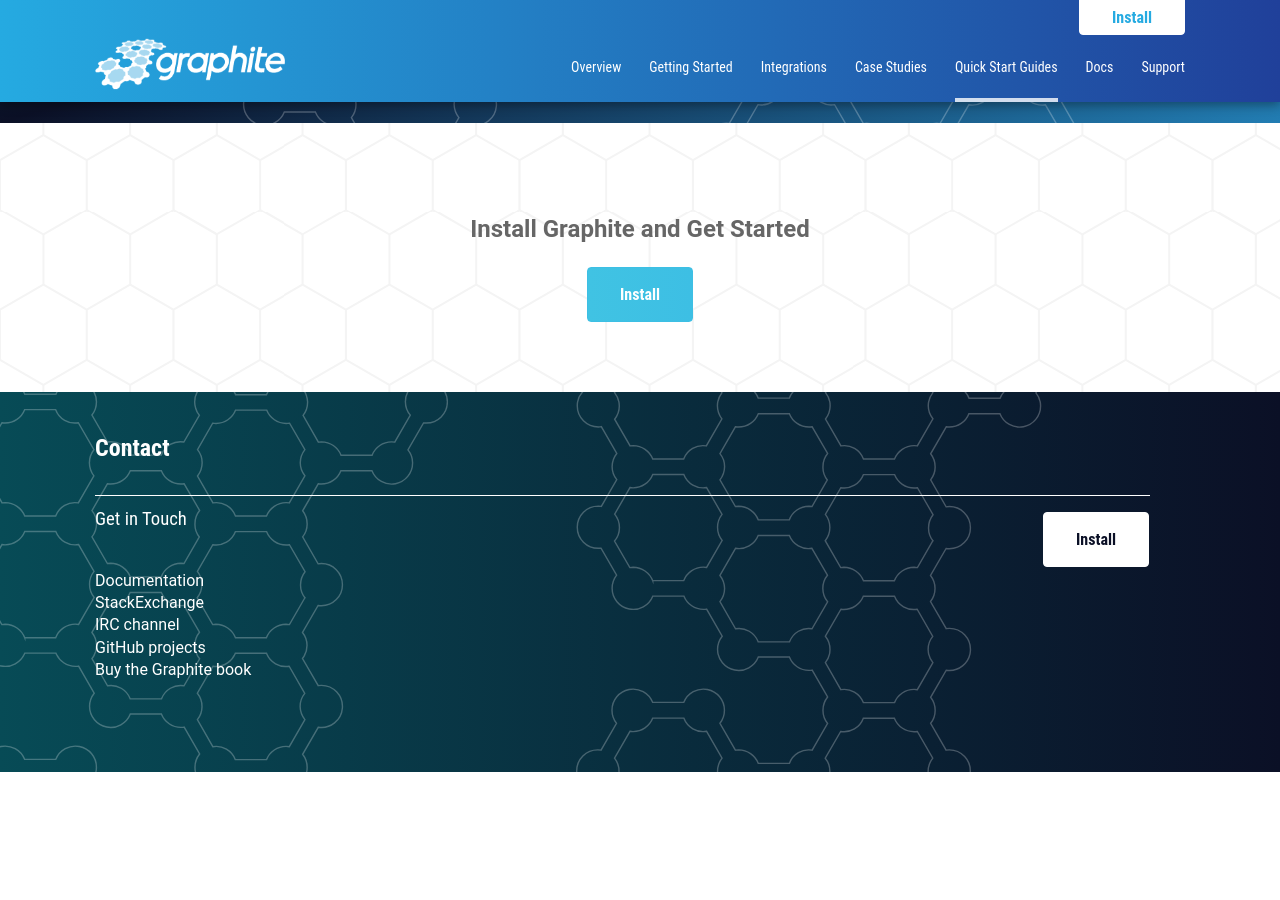
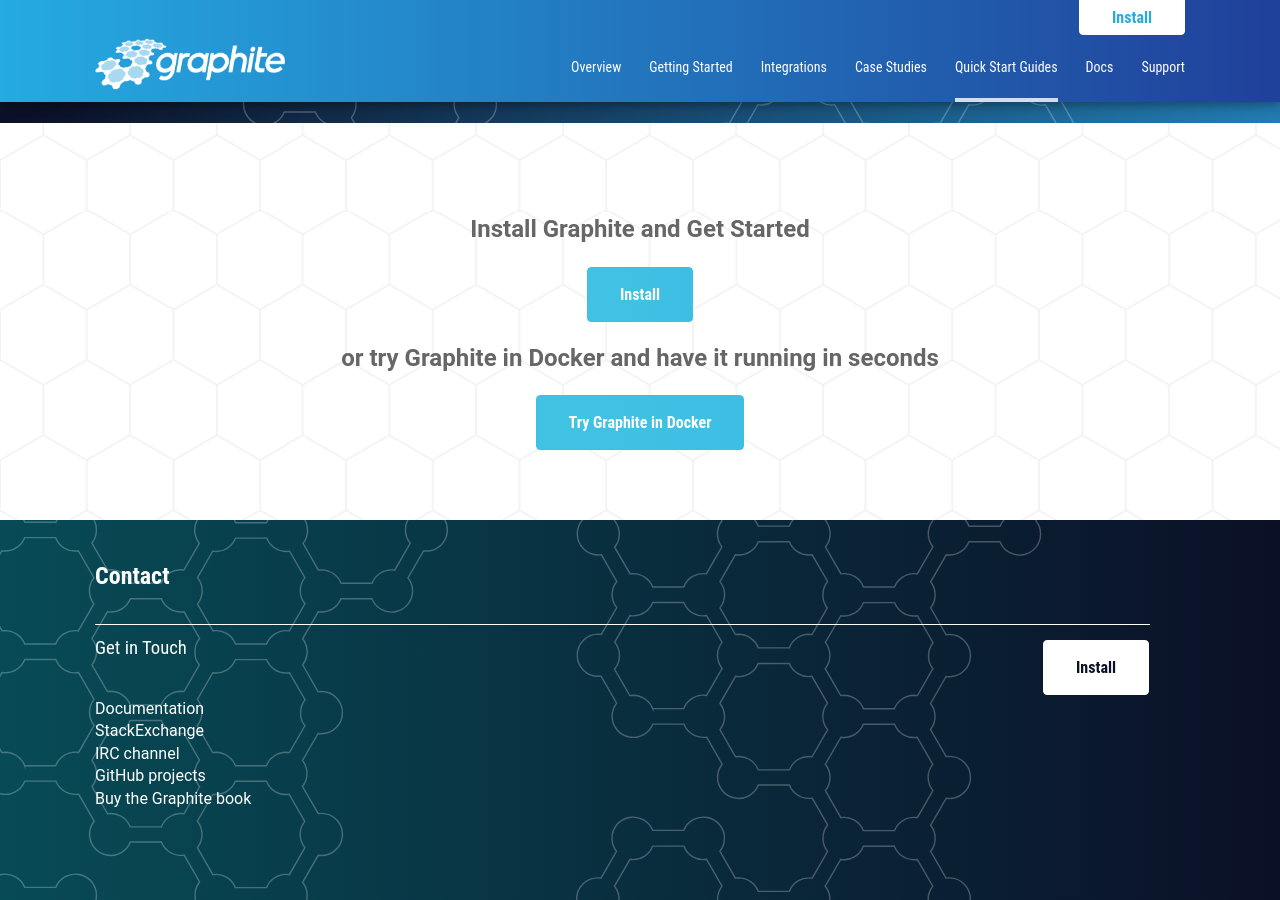
Before and after one commit to graphite-project/graphite-project.github.io, a Jekyll site: the page built from quick-start-guides/index.html, in a window 1280 px wide and 900 px high, scrolled down 616 px. Built offline with Jekyll 4.4.1, drawn with Linux system fonts in a browser that asks for light colours; nearby versions of some CDN libraries; before the commit the page ends 1388 px from its top, so only the background shows below that.

Commit message:
Add "Try in Docker" button

```diff
--- a/quick-start-guides/index.html
+++ b/quick-start-guides/index.html
@@ -39,5 +39,9 @@
         <h2>Install Graphite and Get Started</h2>
         <a class="btn btn--primary" href="https://graphite.readthedocs.io/en/latest/install.html" target="_blank">Install</a>
     </div>
+    <div class="text-center">
+        <h2>or try Graphite in Docker and have it running in seconds</h2>
+        <a class="btn btn--primary" href="https://graphite.readthedocs.io/en/latest/install.html#docker" target="_blank">Try Graphite in Docker </a>
+    </div>
   </div>
 </div>
```
